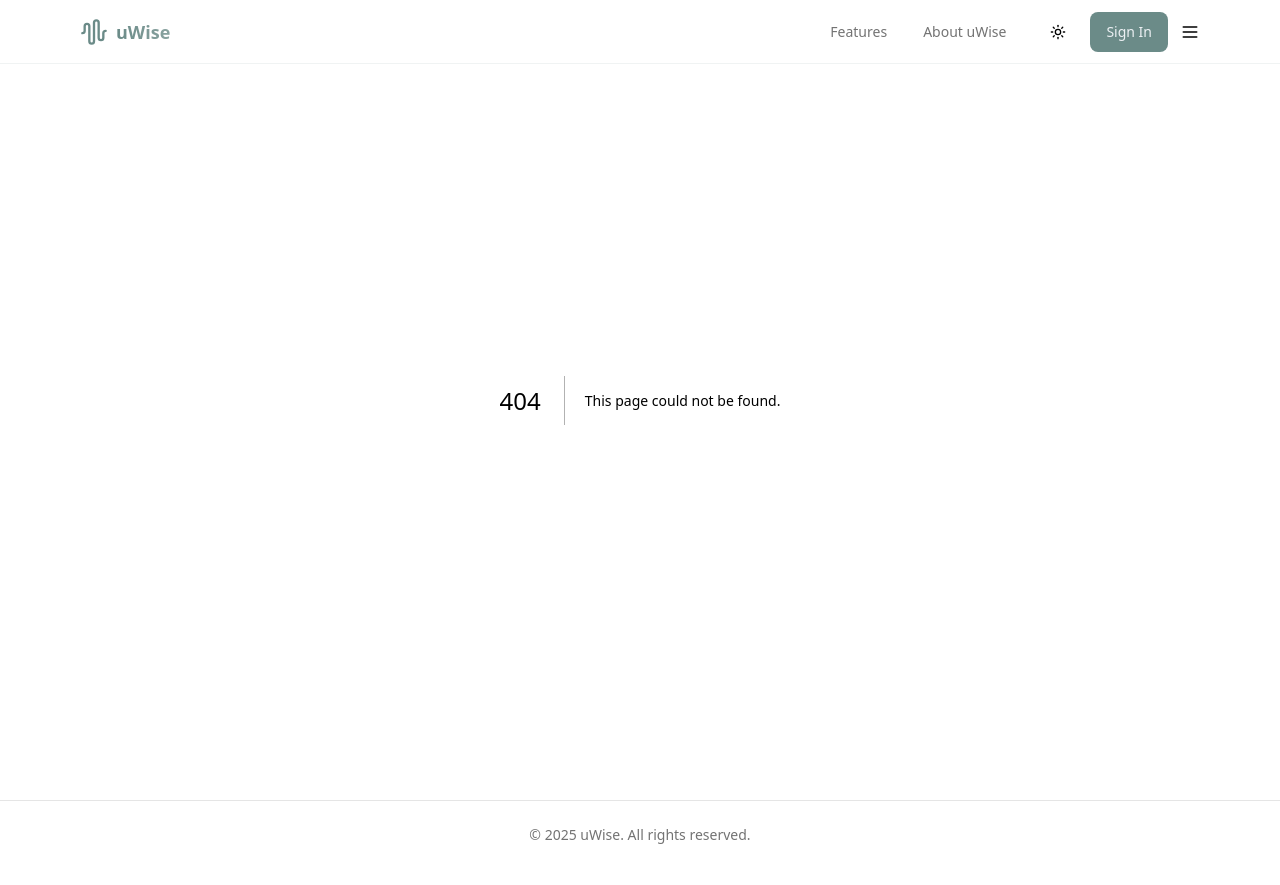
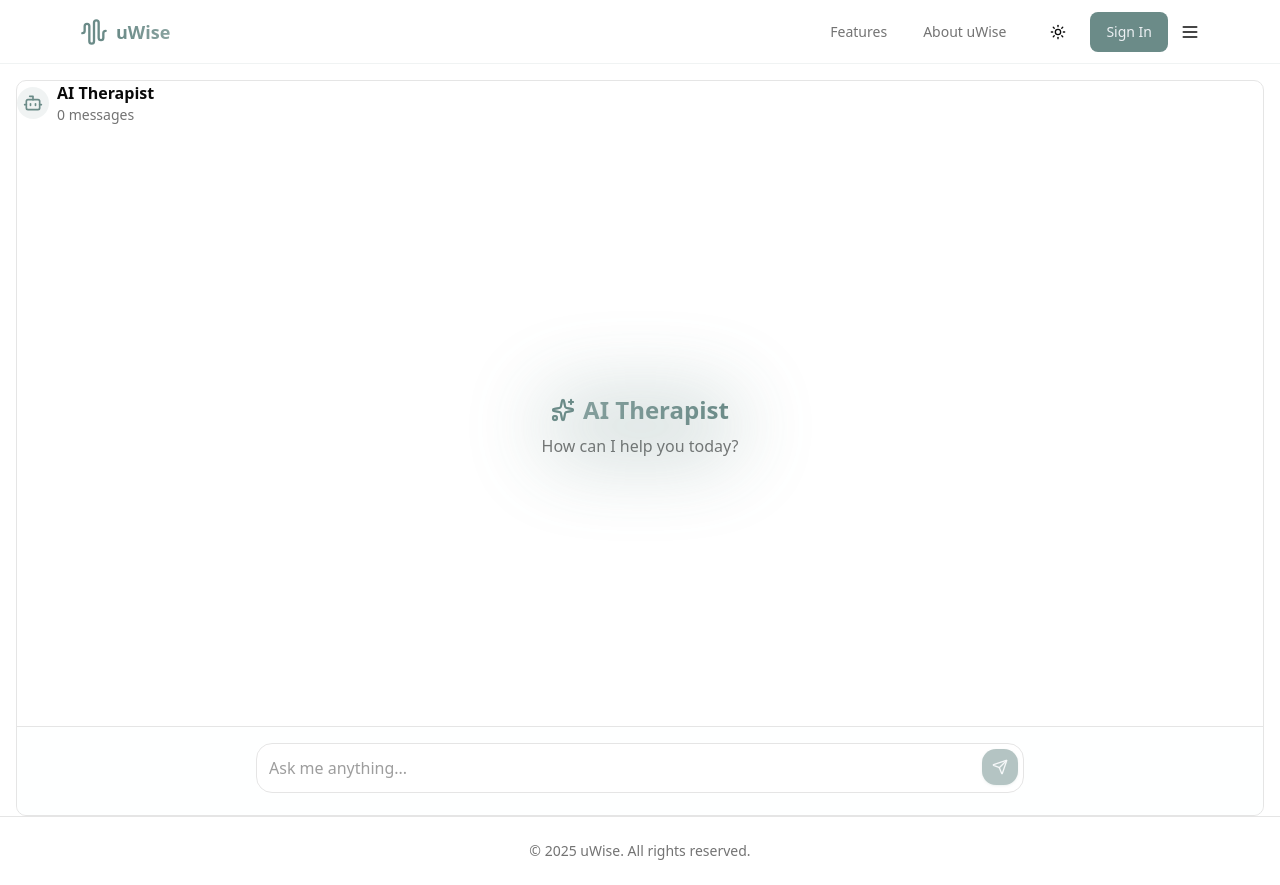
Before and after one commit to An2001ish/uWise, a Next.js app: page /therapy/1 in a window 1280 px wide. Before the commit this address had no page. Built offline with nearby package versions, Linux system fonts and the light colour scheme.

Commit message:
chat completed

```diff
--- a/app/dashboard/page.tsx
+++ b/app/dashboard/page.tsx
@@ -33,6 +33,7 @@ import {
 import { AnxietyGames } from "@/components/games/anxiety-games";
 import { MoodForm } from "@/components/mood/mood-form";
 import { ActivityLogger } from "@/components/activities/activity-logger";
+import { useRouter } from "next/navigation";
 
 export default function DashboardPage() {
   const [currenttime, setCurrentTime] = useState<Date | null>(null);
@@ -75,6 +76,8 @@ export default function DashboardPage() {
     },
   ];
 
+  const router = useRouter();
+
   useEffect(() => {
     // set immediately on mount
     setCurrentTime(new Date());
@@ -100,6 +103,10 @@ export default function DashboardPage() {
 
   const handleAICheckIn = () => {
     setShowActivityLogger(true);
+  };
+
+  const handleStartTherapy = () => {
+    router.push("/therapy/new");
   };
 
   return (
@@ -154,7 +161,7 @@ export default function DashboardPage() {
                         "bg-gradient-to-r from-primary/90 to-primary hover:from-primary hover:to-primary/90",
                         "transition-all duration-200 group-hover:translate-y-[-2px]",
                       )}
-                      onClick={() => {}}
+                      onClick={() => {handleStartTherapy()}}
                     >
                       <div className="flex items-center gap-3">
                         <div className="w-8 h-8 rounded-full bg-white/10 flex items-center justify-center">
--- /dev/null
+++ b/app/therapy/[sessionId]/page.tsx
@@ -0,0 +1,196 @@
+"use client";
+
+import { useState, useRef, useEffect } from "react";
+import { Button } from "@/components/ui/button";
+import { Send, Bot, User, Loader2, Sparkles } from "lucide-react";
+import { cn } from "@/lib/utils";
+import { motion, AnimatePresence } from "framer-motion";
+import ReactMarkdown from "react-markdown";
+import { div } from "framer-motion/client";
+
+const glowAnimation = {
+  initial: { opacity: 0.5, scale: 1 },
+  animate: {
+    opacity: [0.5, 1, 0.5],
+    scale: [1, 1.05, 1],
+    transition: {
+      duration: 3,
+      repeat: Infinity,
+      ease: "easeInOut",
+    },
+  },
+};
+
+export default function TherapyPage() {
+  const [message, setMessage] = useState("");
+  const [isTyping, setIsTyping] = useState(false);
+  const [messages, setMessages] = useState<any[]>([]);
+  const [mounted, setMounted] = useState(false);
+  const [isLoading, setIsLoading] = useState(false);
+  const [isChatPaused, setIsChatPaused] = useState(false);
+
+  useEffect(() => {
+    setMounted(true);
+  }, []);
+
+  const messagesEndRef = useRef<HTMLDivElement>(null);
+
+  const scrollToBottom = () => {
+    if (messagesEndRef.current) {
+      setTimeout(() => {
+        messagesEndRef.current?.scrollIntoView({ behavior: "smooth" });
+      }, 100);
+    }
+  };
+
+  return (
+    <div className="relative max-w-7xl mx-auto px-4">
+      <div className="flex h-[calc(100vh-4rem)] mt-20 gap-6">
+        <div className="flex-1 flex flex-col overflow-hidden bg-white dark:bg-background rounded-lg border">
+          <div className="flex items-center gap-2">
+            <div className="w-8 h-8 rounded-full bg-primary/10 text-primary flex items-center justify-center">
+              <Bot className="w-5 h-5"></Bot>
+            </div>
+            <div>
+              <h2 className="font-semibold">AI Therapist</h2>
+              <p className="text-sm text-muted-foreground">
+                {messages.length} messages
+              </p>
+            </div>
+          </div>
+          {messages.length === 0 ? (
+            <div className="flex-1 flex items-center justify-center p-4">
+              <div className="max-w-2xl w-full space-y-8">
+                <div className="text-center space-y-4">
+                  <div className="relative inline-flex flex-col items-center">
+                    <motion.div
+                      className=" absolute inset-0 bg-primary/50 blur-2xl rounded-full"
+                      initial="initial"
+                      animate="animate"
+                      variants={glowAnimation as any}
+                    ></motion.div>
+                    <div className="relative flex items-center gap-2 text-2xl font-semibold">
+                      <div className="relative">
+                        <Sparkles className="w-6 h-6 text-primary"></Sparkles>
+                        <motion.div
+                          className="absolute inset-0 text-primary"
+                          initial="initial"
+                          animate="animate"
+                          variants={glowAnimation as any}
+                        >
+                          <Sparkles className="w-6 h-6"></Sparkles>
+                        </motion.div>
+                      </div>
+                      <span className="bg-gradient-to-r from-primary/80 to-primary bg-clip-text text-transparent">
+                        AI Therapist
+                      </span>
+                    </div>
+                    <p className="text-muted-foreground mt-2">
+                      How can I help you today?
+                    </p>
+                  </div>
+                </div>
+              </div>
+            </div>
+          ) : (
+            <div className="flex-1 overflow-y-auto scroll-smooth">
+              <div className="maxw-3xl mx-auto">
+                <AnimatePresence initial={false}>
+                  {messages.map((msg) => (
+                    <motion.div
+                      key={msg.timestamp.toISOString()}
+                      initial={{ opacity: 0, y: 20 }}
+                      animate={{ opacity: 1, y: 0 }}
+                      transition={{ duration: 0.3 }}
+                      className={cn(
+                        "px-6 py-8",
+                        msg.role === "assistant"
+                          ? "bg-muted/30"
+                          : "bg-background",
+                      )}
+                    >
+                      <div className="flex gap-4">
+                        <div className="w-8 h-8 shrink-0 mt-1">
+                          {msg.role === "assistant" ? (
+                            <div className="w-8 h-8 rounded-full bg-primary/10 text-primary flex items-center justify-center ring-1 ring-primary/20">
+                              <Bot className="w-5 h-5"></Bot>
+                            </div>
+                          ) : (
+                            <div className="w-8 h-8 rounded-full bg-secondary text-secondary-foreground flex items-center justify-center">
+                              <User className="w-5 h-5"></User>
+                            </div>
+                          )}
+                        </div>
+                        <div className="flex-1 space-y-2 overflow-hidden min-h-[2rem]">
+                          <div
+                            className="flex items-center
+                                            justify-between"
+                          >
+                            <p className="font-medium text-sm">
+                              {msg.role === "assistant"
+                                ? "AI Therapist"
+                                : "You"}
+                            </p>
+                          </div>
+                          <div className="prose prose-sm dark:prose-invert leading-relaxed">
+                            <ReactMarkdown>{msg.content}</ReactMarkdown>
+                          </div>
+                        </div>
+                      </div>
+                    </motion.div>
+                  ))}
+                </AnimatePresence>
+
+                {isTyping && (
+                  <motion.div
+                    initial={{ opacity: 0, y: 20 }}
+                    animate={{ opacity: 1, y: 0 }}
+                    className="px-6 py-8 bg-muted/30 flex gap-4"
+                  >
+                    <div className="w-8 h-8 shrink-0">
+                      <div className="w-8 h-8 rounded-full bg-primary/10 text-primary flex items-center justify-center ring-1 ring-primary/20">
+                        <Loader2 className="w-4 h-4 animate-spin"></Loader2>
+                      </div>
+                    </div>
+                    <div className="flex-1 space-y-2">
+                        <p className="font-medium text-sm">AI Therapist</p>
+                        <p className="text-sm text-muted-foreground">Typing...</p>
+                    </div>
+                  </motion.div>
+                )}
+                <div>ref={messagesEndRef}</div>
+              </div>
+            </div>
+          )}
+          <div className="border-t bg-background/50 backdrop-blur supports-[backdrop-filter]:bg-background/50 p-4">
+          <form action=""
+          onSubmit={()=>{}}
+          className="max-w-3xl mx-auto flex gap-4 items-end relative">
+            <div className="flex-1 relative group">
+                <textarea value={message}
+                onChange={(e)=>{setMessage(e.target.value)}}
+                placeholder={isChatPaused?"Complete the acticity to continue...":"Ask me anything..."}
+                className={cn("w-full resize-none rounded-2xl border bg-background","p-3 pr-12 min-h-[48px] max-h-[200px]","focus:ring-2 focus:ring-primary/50","transition-all duration-200","placeholder:text-muted-foreground/70",(isTyping || isChatPaused) && "opacity-50 cursor-not-allowed")}
+                rows={1}
+                disabled={isTyping || isChatPaused}
+                onKeyDown={(e)=>{
+                    if(e.key==="Enter" && !e.shiftKey){
+                        e.preventDefault();
+                    }
+                }}></textarea>
+                <Button
+                type="submit"
+                size="icon"
+                className={cn("absolute right-1.5 bottom-3.5 h-[36px] w-[36px]","rounded-xl transition-all duration-200","bg-primary hover:bg-primary/90","shadow-sm shadow-primary/20",(isTyping || isChatPaused || !message.trim()) && "opacity-50 cursor-not-allowed","group-hover:scale-105")}
+                disabled = {isTyping || isChatPaused || !message.trim()}>
+                    <Send className="w-4 h-4"></Send>
+
+                </Button>
+            </div>
+          </form>
+          </div>
+        </div>
+      </div>
+    </div>
+  );
+}
--- a/package.json
+++ b/package.json
@@ -21,6 +21,7 @@
     "radix-ui": "^1.4.3",
     "react": "^19.0.0",
     "react-dom": "^19.0.0",
+    "react-markdown": "^10.1.0",
     "tailwind-merge": "^3.3.1"
   },
   "devDependencies": {
```
Also changed, not shown: 1 other file (tests, documents, lock files or other folders).
